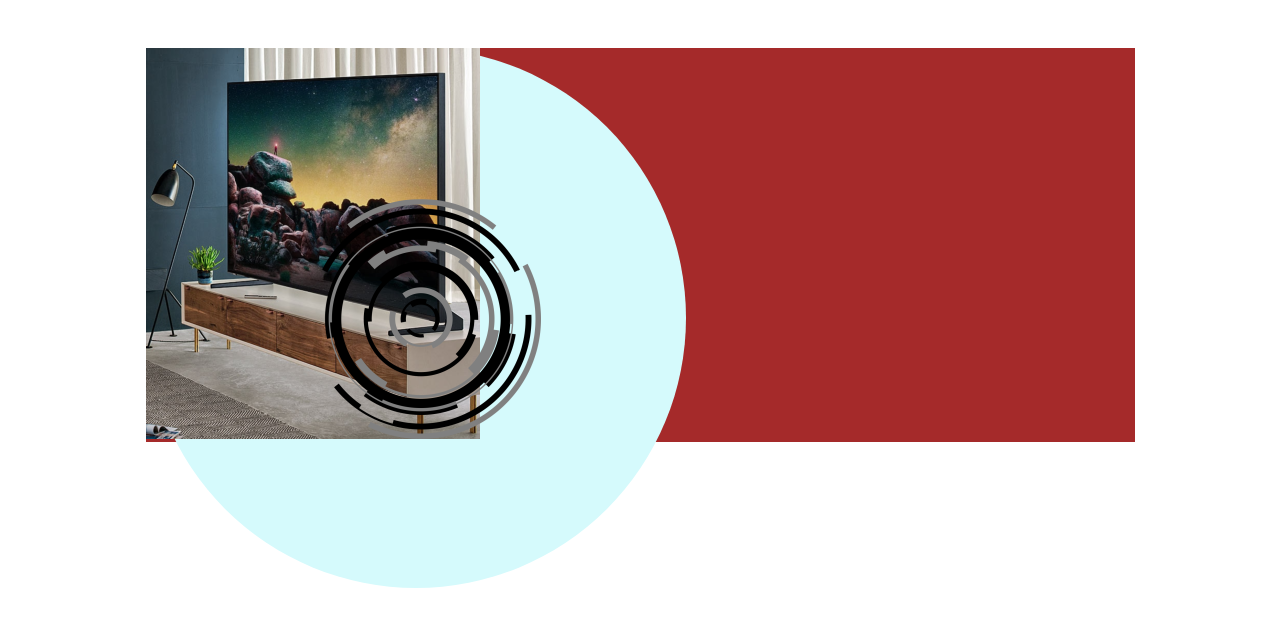
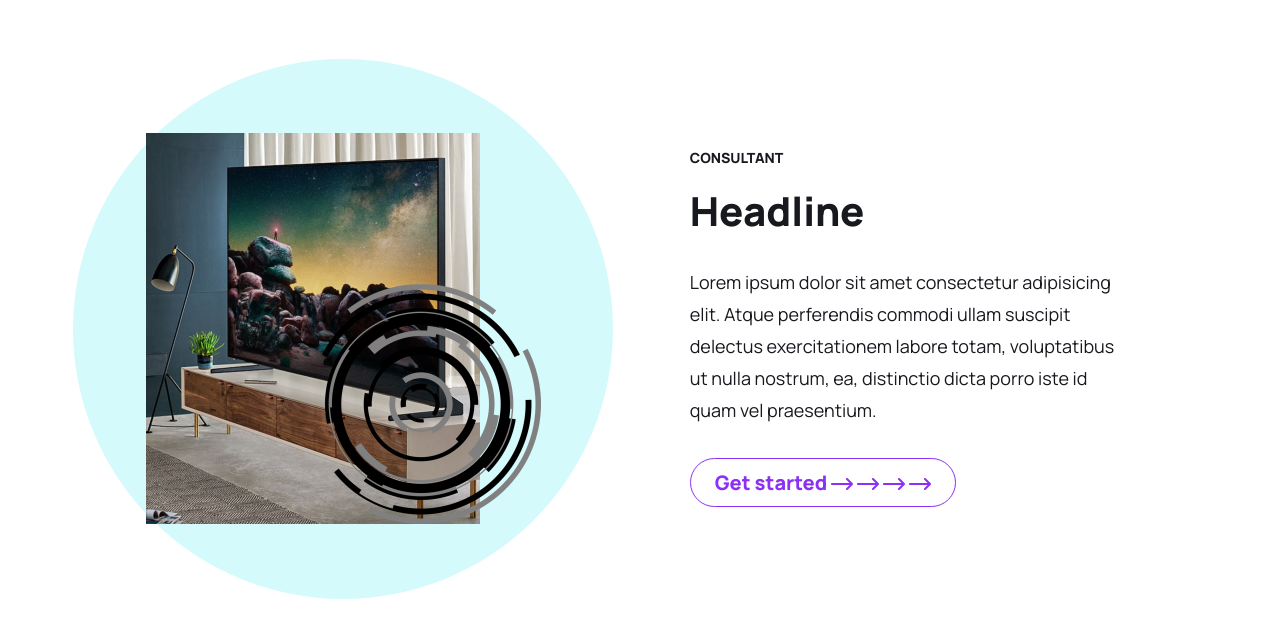
Before and after one commit to DimaNuss/application, a plain HTML site: page index video 6_2.html in a window 1280 px wide. Drawn offline with Linux system fonts and the light colour scheme.

Commit message:
task-3 Видео 7: Позиционирование. Псевдоэлементы. Псевдоклассы.

```diff
--- a/css/style video 6_2.css
+++ b/css/style video 6_2.css
@@ -9,22 +9,25 @@ h1, h2, h3, h4, p {
 }
 
 .headline {
-    padding: 48px 0;
+    padding: 133px 0 144px 0;
 }
 
 .container {
     max-width: 989px;
     margin: 0 auto;
-    background-color: brown;
 }
 
 .headline-img {
     position: relative; /* Относительное позиционирование */
+    width: 395px;
+    height: 391px;
+    display: inline-block;
+    vertical-align: middle;
+    margin-right: -4px;
 }
 
 img {
     position: relative;
-    z-index: 1;
 }
 
 .headline-img::before {
@@ -34,6 +37,82 @@ img {
     height: 540px;
     background-color: #d5fafc;
     position: absolute;
-    z-index: 0;
-    border-radius: 50%;
+    top: 50%;
+    margin-top: -270px;
+    right: 50%;
+    margin-right: -270px;
+    border-radius: 270px;
 }
+
+.headline-description {
+    max-width: 444px;
+    display: inline-block;
+    vertical-align: middle;
+    margin-left: 150px;
+}
+
+.headline-description__subtitle {
+    font-size: 14px;
+    font-weight: 800;
+    margin-bottom: 22px;
+    text-transform: uppercase;
+}
+
+.headline-description__title {
+    font-size: 40px;
+    font-weight: 800;
+    margin-bottom: 32px;
+}
+
+.headline-description__text {
+    font-size: 18px;
+    font-weight: 400;
+    margin-bottom: 32px;
+    line-height: 32px;
+}
+
+button, a {
+    background-color: transparent;
+    color: #8c30f5;
+    font-size: 20px;
+    font-weight: 700;
+    cursor: pointer;
+    outline: none;
+    border: 1px solid #8c30f5;
+    padding: 12px 24px;
+    border-radius: 48px;
+    text-decoration: none;  /* Убрать нижнее подчеркивание для ссылки */
+}
+
+button:hover {
+    color: #6717c2;
+    border-color: #6717c2;
+    box-shadow: 0px 8px 15px rgba(0, 0, 0, 0.1);
+}
+
+button:focus {
+    color: #410a80;
+    border-color: #410a80;
+    box-shadow: 0px 8px 15px rgba(0, 0, 0, 0.1);
+}
+
+svg path {
+    fill: #8c30f5;  /* Цвет */
+    /* stroke: purple; */ /* Обводка */
+}
+
+button:hover svg path {
+    fill: #6717c2;
+}
+
+button:focus svg path {
+    fill: #410a80;
+}
+
+button span {
+    background-image: url(../img/arrow.svg);
+    width: 22px;
+    height: 12px;
+    display: inline-block;
+    background-repeat: no-repeat;   /* Чтоб arrow.svg не повторялся */
+}
--- a/index video 6_2.html
+++ b/index video 6_2.html
@@ -18,6 +18,24 @@
             <div class="headline-img">
                 <img src="img/headline-img.png" alt="TV">
             </div>
+            <div class="headline-description">
+                <h4 class="headline-description__subtitle">Consultant</h4>
+                <h2 class="headline-description__title">Headline</h2>
+                <p class="headline-description__text">Lorem ipsum dolor sit amet consectetur adipisicing elit. Atque perferendis commodi ullam suscipit delectus exercitationem labore totam, voluptatibus ut nulla nostrum, ea, distinctio dicta porro iste id quam vel praesentium.</p>
+                <button>Get started
+                    <!-- 1 способ -->
+                    <img src="img/arrow.svg" alt="arrow">
+                    <!-- 2 способ -->
+                    <span></span>
+                    <!-- 3 способ -->
+                    <svg width="22px" height="12px" viewBox="0 0 2200000 1200150">
+                        <path d="M1529300 170775l329268 329268 -1758536 0c-55153,0 -100032,44761 -100032,100032 0,55272 44879,100032 100032,100032l1758536 0 -329268 329268c-19605,19487 -29289,45115 -29289,70625 0,25628 9684,51256 29289,70743 38974,39092 102276,39092 141368,0l499925 -499925c2362,-2362 4606,-4842 6731,-7322 945,-1181 1654,-2362 2599,-3543 1063,-1417 2126,-2835 3188,-4370 945,-1417 1772,-2834 2599,-4252 826,-1417 1653,-2716 2480,-4133 708,-1536 1417,-2953 2126,-4488 708,-1417 1417,-2953 2007,-4370 591,-1535 1063,-2952 1654,-4488 590,-1535 1181,-3188 1653,-4724 473,-1535 827,-3070 1181,-4488 355,-1653 827,-3307 1181,-5078 355,-1653 591,-3425 827,-5078 236,-1536 472,-3071 590,-4606 355,-3189 473,-6378 473,-9567 0,0 118,-118 118,-236 0,-118 -118,-236 -118,-354 0,-3189 -118,-6378 -473,-9448 -118,-1536 -354,-3071 -590,-4606 -236,-1654 -472,-3425 -827,-5079 -354,-1771 -826,-3425 -1181,-5078 -354,-1535 -708,-2953 -1181,-4488 -472,-1653 -1063,-3189 -1653,-4724 -591,-1535 -1063,-3071 -1654,-4488 -590,-1535 -1299,-2952 -2007,-4370 -709,-1535 -1418,-3070 -2126,-4487 -827,-1418 -1654,-2717 -2480,-4134 -827,-1417 -1654,-2834 -2599,-4252 -1062,-1535 -2125,-2952 -3188,-4369 -945,-1181 -1654,-2362 -2599,-3544 -2125,-2480 -4369,-4960 -6731,-7322l-499925 -499925c-39092,-39091 -102394,-39091 -141368,0 -39092,39092 -39092,102395 0,141368z"/>
+                    </svg>
+                    <!-- 4 способ -->
+                    <object data="img/arrow.svg" type=""></object>
+                </button>
+                <!-- <a href="#">Get started</a> -->
+            </div>
         </div>
     </section>
 </body>
```
Also changed, not shown: img/arrow.svg (added).
